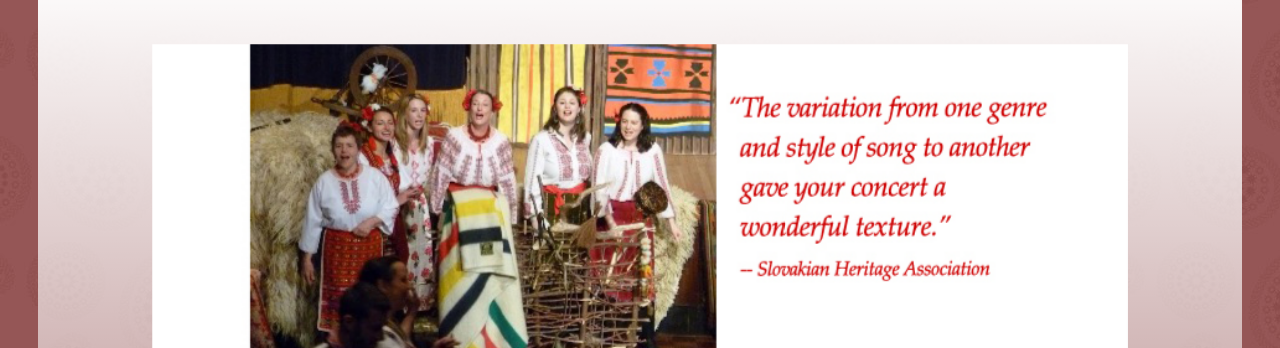
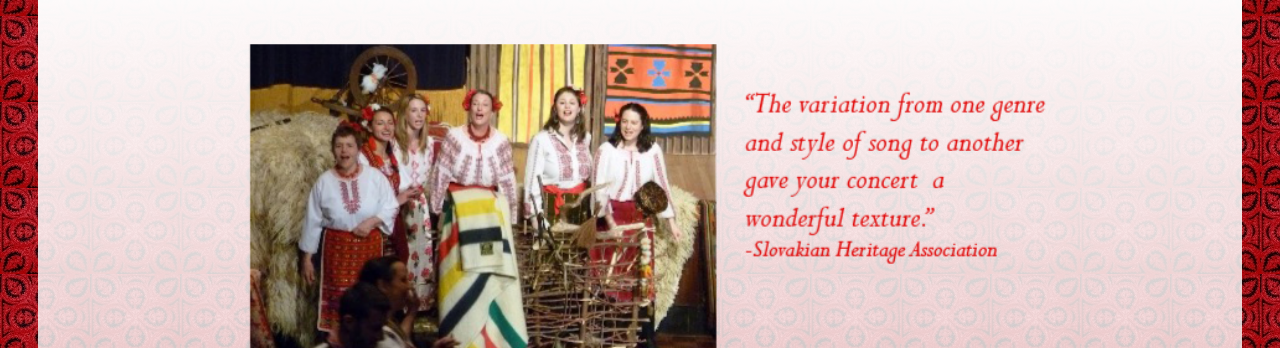
Before and after one commit to ecroen137/svitanya2, a plain HTML site: page index.html in a window 1280 px wide. Shown: the part 242-590 px from the top of the page. Drawn offline with nearby package versions, Linux system fonts and the light colour scheme; a web font is replaced by a local one.

Commit message:
changed background image
changed the background image to the site’s existing one. Erased the
white background on one of the homepage slider images

```diff
--- a/index.html
+++ b/index.html
@@ -54,7 +54,7 @@
 
              	<ul class="rslides">
                   <li><img src="images/slider/2-bulgaria-2013-ss.jpg" alt="Svitanya"></li>
-                  <li><img src="images/slider/another-quote-6.jpg" alt="Svitanya"></li>
+                  <li><img src="images/slider/another-quote-6.png" alt="Svitanya"></li>
                   <li><img src="images/slider/another-quote.jpg" alt="Svitanya"></li>
                   <li><img src="images/slider/bulg-embassy.jpg" alt="Svitanya"></li>
                   <li><img src="images/slider/GF2014-ss.jpg" alt="Svitanya"></li>
--- a/styles/main.css
+++ b/styles/main.css
@@ -7,8 +7,9 @@
 body {
 	margin:0;
 	font-family:'tahoma';
-	background-image: url('../images/red-subtlepattern.jpg');
-	background-attachment: fixed;
+	/*background-image: url('../images/red-subtlepattern.jpg');   This is Evan's background */
+	background-image: url('../images/CroatianSquareredcrsmallest.jpg');
+	background-attachment: fixed; /* this keeps the background image fixed, while rest of page scrolls*/
 	padding: 3%
 
 }
@@ -19,19 +20,22 @@ body {
 	padding: 1%;
 	background: rgba(255,255,255,.7);
 	border-radius: 60px;
-	background: -moz-linear-gradient(top,  rgba(255,255,255,1) 0%, rgba(255,255,255,1) 19%, rgba(255,255,255,0.21) 100%); /* FF3.6+ */
+	background: -moz-linear-gradient(top,  rgba(255,255,255,1) 0%, rgba(255,255,255,1) 19%, rgba(255,255,255,0.6) 100%); /* FF3.6+ */
 
-	background: -webkit-gradient(linear, left top, left bottom, color-stop(0%,rgba(255,255,255,1)), color-stop(19%,rgba(255,255,255,1)), color-stop(100%,rgba(255,255,255,0.21))); /* Chrome,Safari4+ */
+	background: -webkit-gradient(linear, left top, left bottom, color-stop(0%,rgba(255,255,255,1)), color-stop(19%,rgba(255,255,255,1)), color-stop(100%,rgba(255,255,255,0.6))); /* Chrome,Safari4+ */
 
-	background: -webkit-linear-gradient(top,  rgba(255,255,255,1) 0%,rgba(255,255,255,1) 19%,rgba(255,255,255,0.21) 100%); /* Chrome10+,Safari5.1+ */
+	background: -webkit-linear-gradient(top,  rgba(255,255,255,1) 0%,rgba(255,255,255,1) 19%,rgba(255,255,255,0.6) 100%); /* Chrome10+,Safari5.1+ */
 
-	background: -o-linear-gradient(top,  rgba(255,255,255,1) 0%,rgba(255,255,255,1) 19%,rgba(255,255,255,0.21) 100%); /* Opera 11.10+ */
+	background: -o-linear-gradient(top,  rgba(255,255,255,1) 0%,rgba(255,255,255,1) 19%,rgba(255,255,255,0.6) 100%); /* Opera 11.10+ */
 
-	background: -ms-linear-gradient(top,  rgba(255,255,255,1) 0%,rgba(255,255,255,1) 19%,rgba(255,255,255,0.21) 100%); /* IE10+ */
+	background: -ms-linear-gradient(top,  rgba(255,255,255,1) 0%,rgba(255,255,255,1) 19%,rgba(255,255,255,0.6) 100%); /* IE10+ */
 
-	background: linear-gradient(to bottom,  rgba(255,255,255,1) 0%,rgba(255,255,255,1) 19%,rgba(255,255,255,0.21) 100%); /* W3C */
+	background: linear-gradient(to bottom,  rgba(255,255,255,1) 0%,rgba(255,255,255,1) 19%,rgba(255,255,255,0.6) 100%); /* W3C */
 
-	filter: progid:DXImageTransform.Microsoft.gradient( startColorstr='#ffffff', endColorstr='#36ffffff',GradientType=0 ); /* IE6-9 */
+	filter: progid:DXImageTransform.Microsoft.gradient( startColorstr='#ffffff', endColorstr='#99ffffff',GradientType=0 ); /* IE6-9 */
+
+
+
 
 }
 
```
Also changed, not shown: images/CroatianSquareredcrsmallest.JPG (added), images/slider/another-quote-6-transp.jpg (added), images/slider/another-quote-6.png (added).
